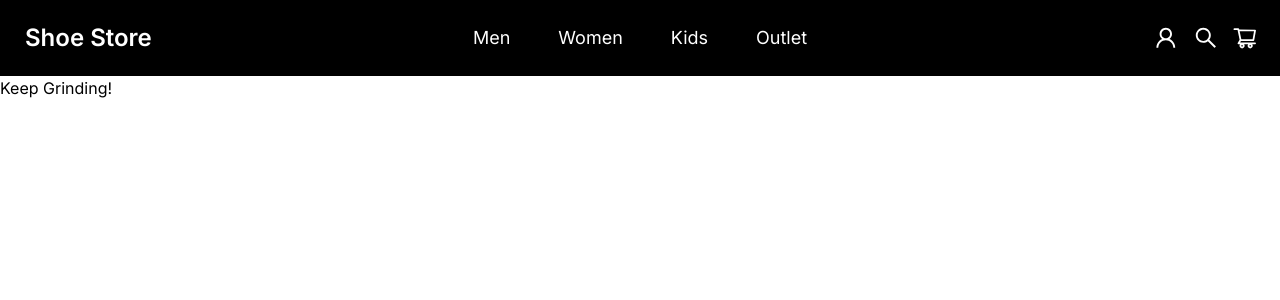
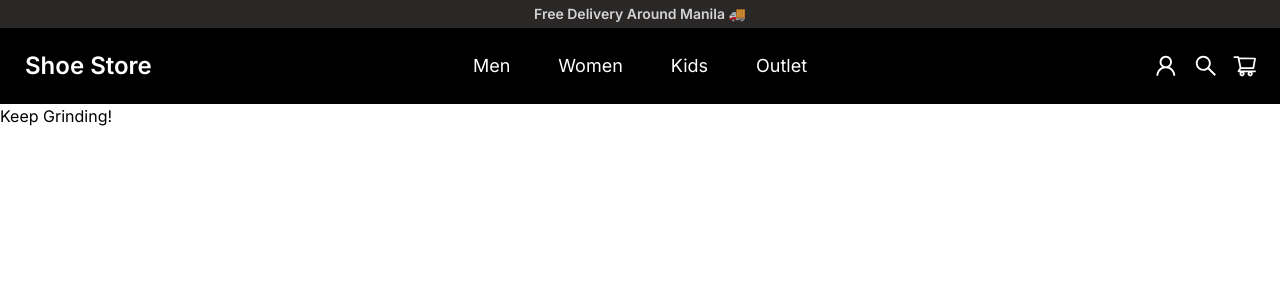
Before and after one commit to Joshlanuevo/Shoe-Store, a Next.js app: page / in a window 1280 px wide. Shown: the top 300 px of the page. Built offline with nearby package versions, Linux system fonts and the light colour scheme.

Commit message:
banner-head-added

```diff
--- a/package.json
+++ b/package.json
@@ -9,6 +9,7 @@
     "lint": "next lint"
   },
   "dependencies": {
+    "animate.css": "^4.1.1",
     "next": "latest",
     "react": "latest",
     "react-dom": "latest",
--- /dev/null
+++ b/src/app/components/AnnouncementBar.tsx
@@ -0,0 +1,42 @@
+"use client"
+import { useState, useEffect } from 'react';
+import 'animate.css'; // Import animate.css
+
+const AnnouncementBar = () => {
+    const announcements: string[] = [
+        "30 days return 💰",
+        "Free delivery around manila 🚚"
+    ];
+
+    const [announcementIndex, setAnnouncementIndex] = useState<number>(0);
+
+    useEffect(() => {
+        const interval = setInterval(() => {
+            setAnnouncementIndex((prevIndex) => (prevIndex + 1) % announcements.length);
+        }, 5000);
+
+        return () => clearInterval(interval);
+    }, [announcementIndex, announcements.length]);
+
+    if (!announcements || announcements.length === 0) {
+        return null;
+    }
+
+    const capitalizeWords = (sentence: string) => {
+        return sentence.split(' ').map(word => {
+            return word.charAt(0).toUpperCase() + word.slice(1);
+        }).join(' ');
+    };
+
+    const capitalizedAnnouncement = capitalizeWords(announcements[announcementIndex]);
+
+    return (
+        <div key={announcementIndex} className="bg-[#2a2727] font-semibold p-1 text-center text-white">
+            <p className="text-sm animate__animated animate__fadeIn">
+                {capitalizedAnnouncement}
+            </p>
+        </div>
+    );
+};
+
+export default AnnouncementBar;
--- a/src/app/globals.css
+++ b/src/app/globals.css
@@ -18,6 +18,7 @@
 
 body {
   color: rgb(var(--foreground-rgb));
+  overflow: hidden;
 }
 
 a:hover {
--- a/src/app/layout.tsx
+++ b/src/app/layout.tsx
@@ -1,6 +1,9 @@
 import './globals.css'
 import type { Metadata } from 'next'
 import { Inter } from 'next/font/google'
+
+import Header from './components/Header'
+import AnnouncementBar from './components/AnnouncementBar'
 
 const inter = Inter({ subsets: ['latin'] })
 
@@ -16,7 +19,13 @@ export default function RootLayout({
 }) {
   return (
     <html lang="en">
-      <body className={inter.className}>{children}</body>
+      <body className={inter.className}>
+        <AnnouncementBar />
+        <Header />
+        <main className="container">
+          {children}
+        </main>
+      </body>
     </html>
   )
 }
--- a/src/app/page.tsx
+++ b/src/app/page.tsx
@@ -1,9 +1,7 @@
-import Header from "./components/Header"
 
 export default function Home() {
   return (
     <>
-      <Header />
       <h1>Keep Grinding!</h1>
     </>
   )
```
Also changed, not shown: 1 other file (tests, documents, lock files or other folders).
